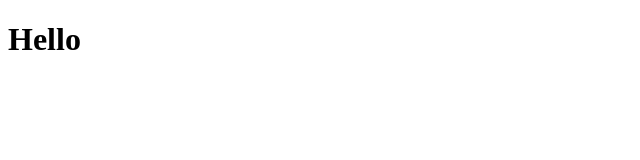
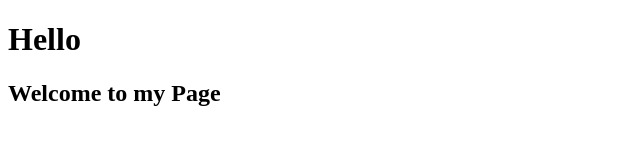
Before and after one commit to Saivijaypola/Saivijaypola.github.io, a plain HTML site: page index.html in a window 1280 px wide. Shown: the whole page, without its empty margins (0-640 px from the left). Drawn offline with Linux system fonts and the light colour scheme.

Commit message:
commit-2

```diff
--- a/index.html
+++ b/index.html
@@ -1,5 +1,6 @@
 <!doctype html>
 <body>
 <h1> Hello </h1>
+<h2> Welcome to my Page</h2>
 </body>
 </html>
```
